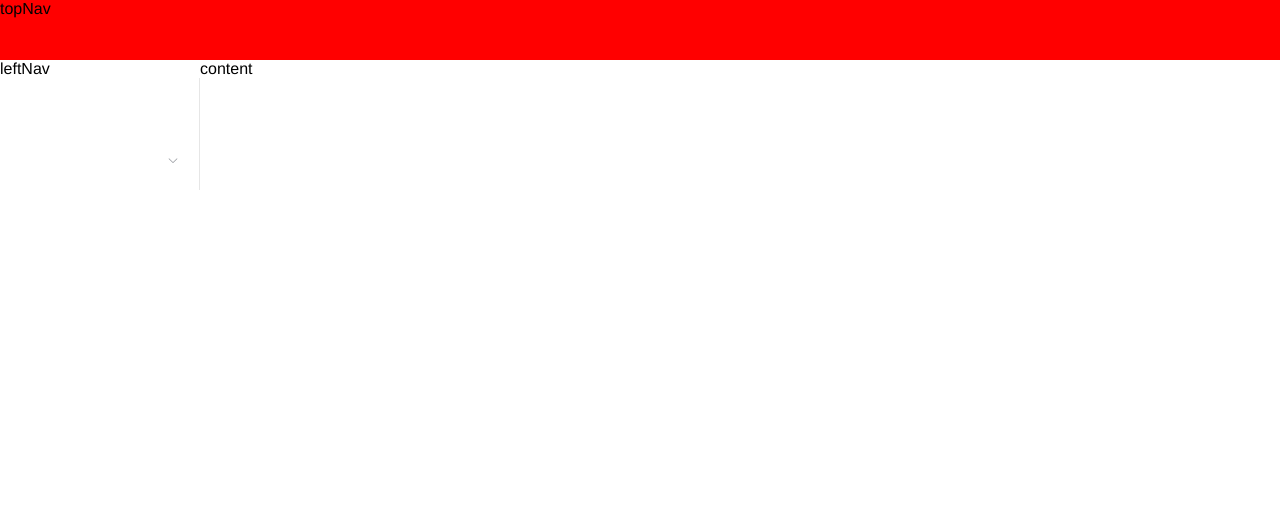
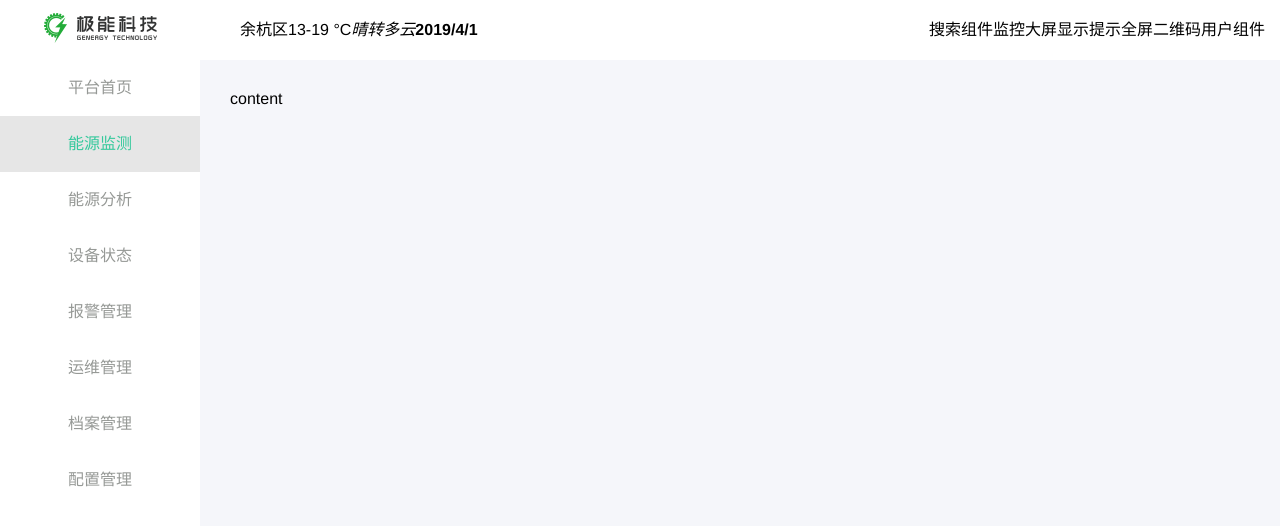
Before and after one commit to oncelove/jineng, a Vue app: page / in a window 1280 px wide. Shown: the top 526 px of the page. Built offline with nearby package versions, Linux system fonts and the light colour scheme.

Commit message:
第一次提交

```diff
--- a/src/store.js
+++ b/src/store.js
@@ -5,7 +5,15 @@ Vue.use(Vuex)
 
 export default new Vuex.Store({
     state: {
-
+        showNav:false,
+    },
+    getters: {
+        enterShowNav: state => {
+            return state.showNav = true;
+        },
+        leaveShowNav: state => {
+            return state.showNav = false;
+        }
     },
     mutations: {
 
--- a/src/styles/index.scss
+++ b/src/styles/index.scss
@@ -7,6 +7,7 @@ body {
   -webkit-font-smoothing: antialiased;
   text-rendering: optimizeLegibility;
   font-family: Helvetica Neue, Helvetica, PingFang SC, Hiragino Sans GB, Microsoft YaHei, Arial, sans-serif;
+  background-color: #f5f6fa;
 }
 
 label {
@@ -73,3 +74,11 @@ a:hover {
 .app-container {
   padding: 20px;
 }
+
+.rt{
+    float: right;
+}
+
+.lf{
+    float: left;
+}
--- a/src/styles/layout.scss
+++ b/src/styles/layout.scss
@@ -6,24 +6,87 @@
     left: 0;
     bottom: 0;
     right: 0;
+    display: flex;
 }
 
-header{
-    height: 60px;
-    background: red;
+.leftNav{
+    position: relative;
+    z-index: 200;
+    width: 200px;
+    background: #fff;
+    .logo{
+        position: absolute;
+        display: flex;
+        top: 0;
+        left: 0;
+        right: 0;
+        height: 60px;
+        align-items: center;
+        justify-content: center;
+        img{
+            max-width: 100%;
+        }
+    }
+    .side-bar-box{
+        position: absolute;
+        top: 60px;
+        left: 0;
+        right: 0;
+        bottom: 0;
+        overflow-y: auto;
+    }
+    .navigation{
+        position: absolute;
+        left: 200px;
+        width: 200px;
+        top: 60px;
+        bottom: 0;
+        background: #fff;
+    }
+    li{
+        display: flex;
+        justify-content: center;
+        align-items: center;
+        height: 56px;
+        color: #969996;
+        &:hover,&.active{
+            color: #35c99c;
+            background-color: #e6e6e6;
+        }
+    }
 }
 
 .main{
-    display: flex;
-    position: absolute;
-    top: 60px;
-    bottom: 0;
-    width: 100%;
+    position: relative;
+    flex: 1;
+    .topNav{
+        position: absolute;
+        top: 0;
+        left: 0;
+        right: 0;
+        display: flex;
+        justify-content: space-between;
+        // align-items: center;
+        height: 60px;
+        background: #fff;
+        .left-show,.right-show{
+            display: flex;
+            justify-content: center;
+            align-items: center;
+        }
+        .left-show{
+            margin-left: 40px;
+        }
+        .right-show{
+            margin-right: 15px;
+        }
+    }
     .content{
-        flex: 1;
+        position: absolute;
+        top: 60px;
+        left: 0;
+        right: 0;
+        bottom: 0;
+        padding: 30px;
     }
 }
-
-.leftNav{
-    width: 200px;
-}
--- a/src/styles/normalize.scss
+++ b/src/styles/normalize.scss
@@ -377,3 +377,12 @@ template {
 [hidden] {
     display: none;
 }
+
+ul{
+    margin: 0;
+    padding: 0;
+}
+
+li{
+    list-style: none;
+}
--- /dev/null
+++ b/src/views/layout/header/header.vue
@@ -0,0 +1,35 @@
+<template>
+    <header class="topNav">
+        <div class="left-show">
+            <span class="address">余杭区</span>
+            <span>13-19 °C</span>
+            <span>
+                <em>晴转多云</em>
+                <b>2019/4/1</b>
+            </span>
+        </div>
+        <div class="right-show">
+            <div class="">
+                搜索组件
+            </div>
+            <span class="icon-quanping">监控</span>
+            <span class="icon-quanping">大屏显示</span>
+            <span class="icon-quanping">提示</span>
+            <span class="icon-quanping">全屏</span>
+            <span class="icon-uncode">二维码</span>
+            <div class=" user-box">
+                用户组件
+            </div>
+        </div>
+    </header>
+</template>
+
+<script>
+export default {
+
+}
+</script>
+
+<style lang="scss" scoped>
+
+</style>
--- a/src/views/layout/index.vue
+++ b/src/views/layout/index.vue
@@ -1,6 +1,20 @@
 <template>
     <div class="wrap">
-        <header class="topNav">
+        <div class="leftNav">
+            <div class="logo">
+                <a href="#">
+                    <img src="./../../assets/logo.png" alt="">
+                </a>
+            </div>
+            <sidebar></sidebar>
+        </div>
+        <div class="main">
+            <topheader></topheader>
+            <div class="content">
+                content
+            </div>
+        </div>
+        <!-- <header class="topNav">
             topNav
         </header>
         <div class="main">
@@ -11,15 +25,16 @@
             <div class="content">
                 content
             </div>
-        </div>
+        </div> -->
 
     </div>
 </template>
 
 <script>
-import sidebar from './sidebar'
+import sidebar from './sidebar/sidebar'
+import topheader from './header/header'
 export default {
-    components: { sidebar },
+    components: { sidebar, topheader },
 }
 </script>
 
--- a/src/views/layout/sidebar.vue
+++ /dev/null
@@ -1,24 +0,0 @@
-<template>
-    <div class="sidebar">
-        <el-menu>
-            <div class="menu-wrapper">
-                <el-menu-item></el-menu-item>
-                <el-submenu></el-submenu>
-            </div>
-        </el-menu>
-    </div>
-</template>
-
-<script>
-export default {
-    data(){
-        return{
-
-        }
-    }
-}
-</script>
-
-<style lang="scss" scoped>
-
-</style>
--- /dev/null
+++ b/src/views/layout/sidebar/navigation.vue
@@ -0,0 +1,35 @@
+<template>
+    <ul class="navigation" @mouseleave="leave">
+        <li>
+            <span>11111</span>
+        </li>
+        <li class="active">
+            <span>22222</span>
+        </li>
+    </ul>
+</template>
+
+<script>
+export default {
+    data() {
+        return {
+            showNavigation:true,
+        };
+    },
+    computed:{
+        leaveShowNav(){
+            return this.$store.getters.leaveShowNav;
+        },
+    },
+    methods:{
+        leave(){
+            this.showNavigation = this.leaveShowNav;
+        }
+    }
+
+}
+</script>
+
+<style lang="scss" scoped>
+
+</style>
--- /dev/null
+++ b/src/views/layout/sidebar/sidebar.vue
@@ -0,0 +1,151 @@
+<template>
+    <div class="sidebar" @mouseover="mouseOver" @mouseleave="mouseLeave">
+        <!-- default-active="1-1" -->
+        <!-- <el-menu class="el-menu-vertical-demo">
+            <el-submenu index="1">
+                <template slot="title">
+                    <i class="el-icon-location"></i>
+                    <span>平台首页</span>
+                </template>
+                <el-menu-item-group>
+                    <el-menu-item index="1-1">选项1</el-menu-item>
+                    <el-menu-item index="1-2">选项2</el-menu-item>
+                    <el-menu-item index="1-3">选项3</el-menu-item>
+                </el-menu-item-group>
+                <el-submenu index="1-4">
+                    <template slot="title">选项4</template>
+                    <el-menu-item index="1-4-1">选项1</el-menu-item>
+                </el-submenu>
+            </el-submenu>
+            <el-submenu index="2">
+                <template slot="title">
+                    <i class="el-icon-location"></i>
+                    <span>能源监测</span>
+                </template>
+                <el-menu-item-group>
+                    <el-menu-item index="2-1">选项1</el-menu-item>
+                </el-menu-item-group>
+            </el-submenu>
+            <el-submenu index="3">
+                <template slot="title">
+                    <i class="el-icon-location"></i>
+                    <span>能源分析</span>
+                </template>
+                <el-menu-item-group>
+                    <el-menu-item index="3-1">选项1</el-menu-item>
+                </el-menu-item-group>
+            </el-submenu>
+            <el-submenu index="4">
+                <template slot="title">
+                    <i class="el-icon-location"></i>
+                    <span>设备状态</span>
+                </template>
+                <el-menu-item-group>
+                    <el-menu-item index="4-1">选项1</el-menu-item>
+                </el-menu-item-group>
+            </el-submenu>
+            <el-submenu index="5">
+                <template slot="title">
+                    <i class="el-icon-location"></i>
+                    <span>报警管理</span>
+                </template>
+                <el-menu-item-group>
+                    <el-menu-item index="5-1">选项1</el-menu-item>
+                </el-menu-item-group>
+            </el-submenu>
+            <el-submenu index="6">
+                <template slot="title">
+                    <i class="el-icon-location"></i>
+                    <span>运维管理</span>
+                </template>
+                <el-menu-item-group>
+                    <el-menu-item index="6-1">选项1</el-menu-item>
+                </el-menu-item-group>
+            </el-submenu>
+            <el-submenu index="7">
+                <template slot="title">
+                    <i class="el-icon-location"></i>
+                    <span>档案管理</span>
+                </template>
+                <el-menu-item-group>
+                    <el-menu-item index="7-1">选项1</el-menu-item>
+                </el-menu-item-group>
+            </el-submenu>
+            <el-submenu index="8">
+                <template slot="title">
+                    <i class="el-icon-location"></i>
+                    <span>配置管理</span>
+                </template>
+                <el-menu-item-group>
+                    <el-menu-item index="8-1">选项1</el-menu-item>
+                </el-menu-item-group>
+            </el-submenu>
+        </el-menu> -->
+        <ul class="side-bar-box" ref="sideBarItemBox">
+            <li>
+                <span>平台首页</span>
+            </li>
+            <li class="active">
+                <span>能源监测</span>
+            </li>
+            <li>
+                <span>能源分析</span>
+            </li>
+            <li>
+                <span>设备状态</span>
+            </li>
+            <li>
+                <span>报警管理</span>
+            </li>
+            <li>
+                <span>运维管理</span>
+            </li>
+            <li>
+                <span>档案管理</span>
+            </li>
+            <li>
+                <span>配置管理</span>
+            </li>
+        </ul>
+        <navigation v-if="showNavigation" class="leave"></navigation>
+    </div>
+</template>
+
+<script>
+import navigation from './navigation'
+export default {
+    components:{
+        navigation,
+    },
+    data() {
+        return {
+            showNavigation:false,
+        };
+    },
+    computed:{
+        showNavList(){
+            return this.$store.state.showNav;
+        },
+        enterShowNav(){
+            return this.$store.getters.enterShowNav;
+        },
+        leaveShowNav(){
+            return this.$store.getters.leaveShowNav;
+        }
+    },
+    methods:{
+        mouseOver(){
+            this.showNavigation = this.enterShowNav;
+        },
+        mouseLeave(){
+            this.showNavigation = this.leaveShowNav;
+        }
+    },
+    mounted(){
+    }
+};
+</script>
+
+<style lang="scss" scoped>
+
+</style>
```
Also changed, not shown: src/assets/logo.png.
